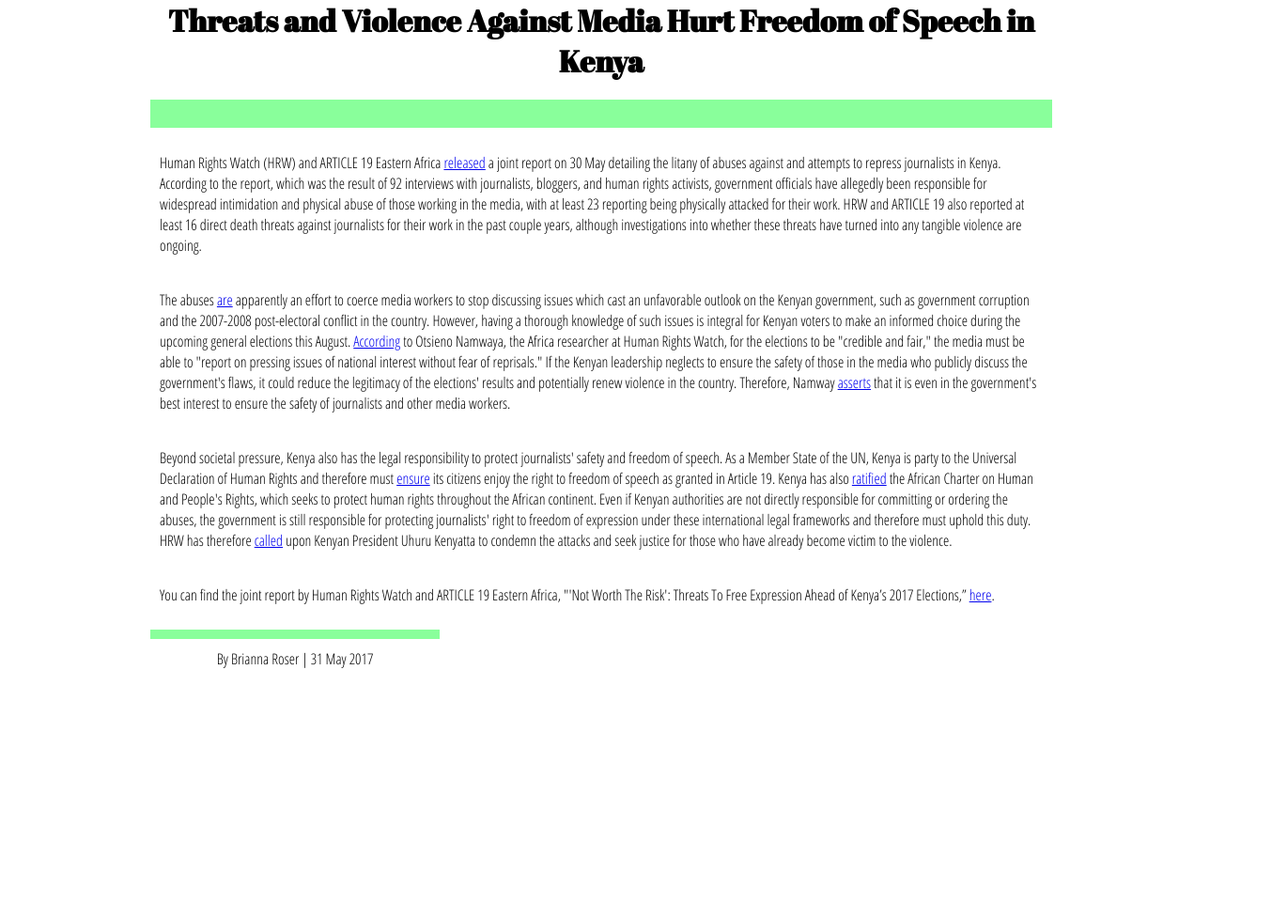
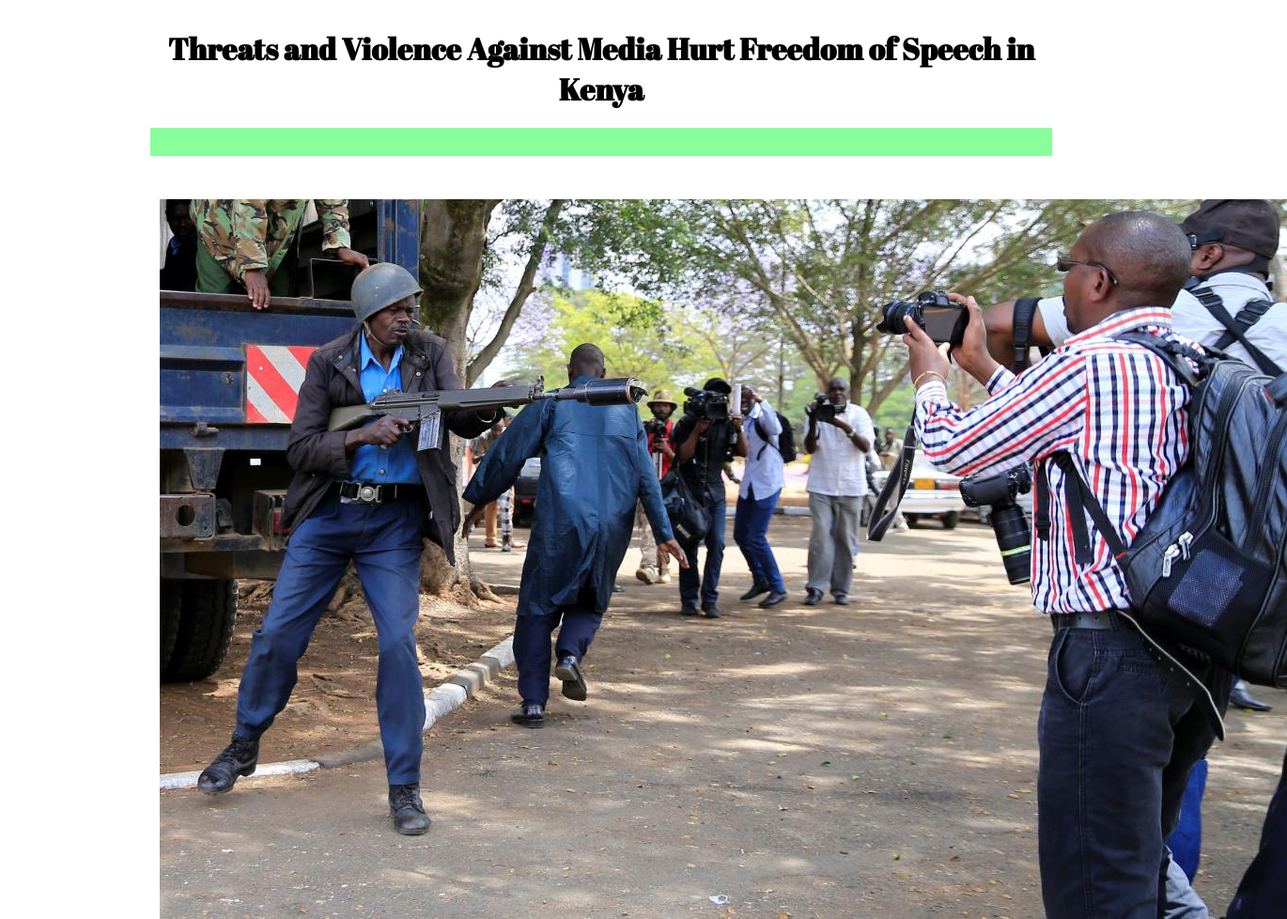
Before and after one commit to broser13/Blog-Post-2, a plain HTML site: page index.html in a window 1280 px wide. Shown: the top 978 px of the page at 94% size, 1370 px wide, since content can reach past the window. Before the commit the page ends 800 px from the top, so only its background shows below. Drawn offline with Linux system fonts and the light colour scheme.

Commit message:
Update index.html

```diff
--- a/index.html
+++ b/index.html
@@ -17,21 +17,29 @@
         text-align: center;
         margin: auto;
         padding-bottom: 20px;
+        padding-top: 30px;
       }
 
       #blogbody {
-       text-align: justified;
-        text-justify: auto;
+
       }
 
       p {
         padding: 10px;
+        text-align: justified;
+        text-justify: auto;
+      }
+
+      img {
+       padding: 20px 0px;
       }
 
       #byline {
        text-align: center;
        width: 30%;
        border-top: #89FF9B solid 10px;
+       margin: auto;
+       padding-bottom: 30px;
       }
 
 
@@ -49,6 +57,9 @@
     </h1>
 
     <div id="blogbody">
+      <p>
+        <img src="kenyapress.jpg" alt="Kenyan reporters at an anti-corruption protest face an armed policeman.">
+      </p>
       <p>
         Human Rights Watch (HRW) and ARTICLE 19 Eastern Africa <a href="https://www.hrw.org/news/2017/05/30/kenya-threats-media-ahead-august-polls">released</a> a joint report on 30 May detailing the litany of abuses against and attempts to repress journalists in Kenya. According to the report, which was the result of 92 interviews with journalists, bloggers, and human rights activists, government officials have allegedly been responsible for widespread intimidation and physical abuse of those working in the media, with at least 23 reporting being physically attacked for their work. HRW and ARTICLE 19 also reported at least 16 direct death threats against journalists for their work in the past couple years, although investigations into whether these threats have turned into any tangible violence are ongoing.
       </p>
```
